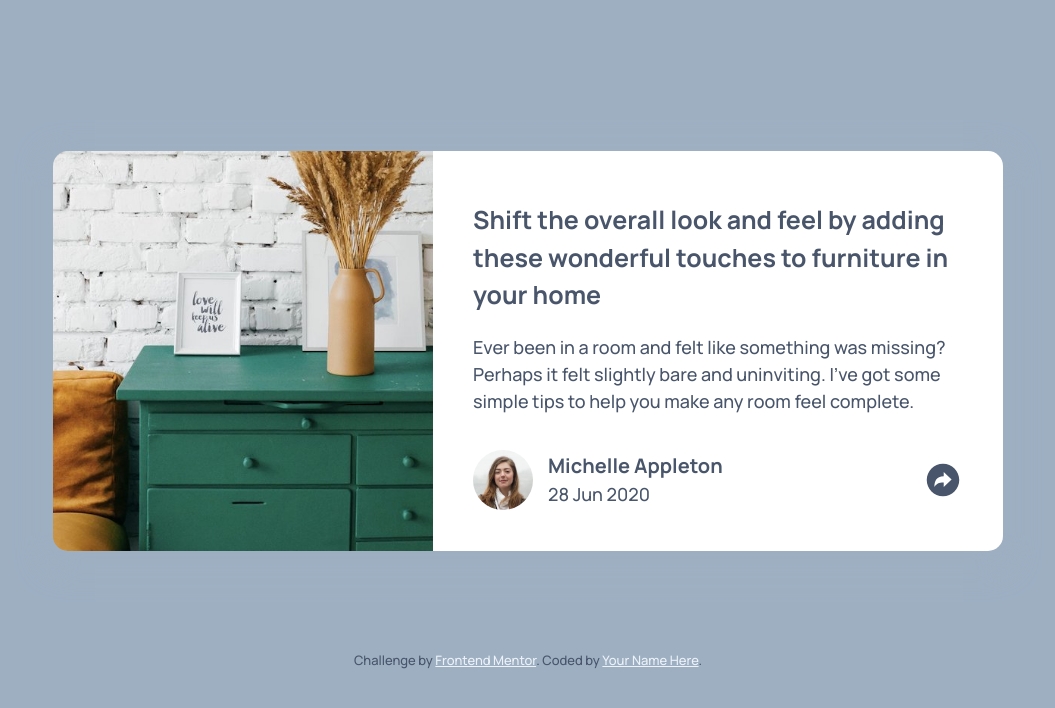
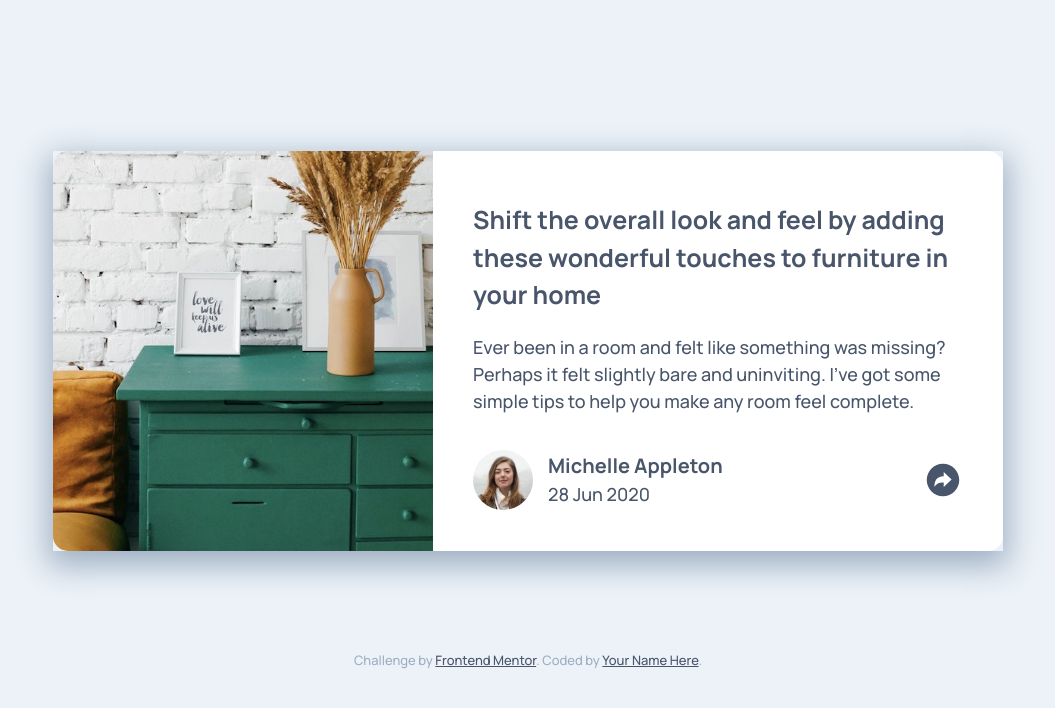
Before and after one commit to Mohamie/article-preview-component, a plain HTML site: page index.html in a window 1280 px wide. Shown: the whole page, without its empty margins (112-1167 px from the left). Drawn offline with Linux system fonts and the light colour scheme.

Commit message:
- changed background colour to be lighter - updates the screenshots

```diff
--- a/style.css
+++ b/style.css
@@ -26,7 +26,7 @@ body{
     font-family: 'Manrope', sans-serif;
     font-size: 1.3rem;
     color: var(--text-dark-color);
-    background-color: var(--primary-bg-color);
+    background-color: var(--text-secondary-color);
 }
 
 @media (min-width: 769px){
@@ -229,9 +229,10 @@ p{
 
 
 footer{
+    color: var(--primary-bg-color);
     margin-top: 10rem;
 }
 
 footer a{
-    color: var(--text-secondary-color);
+    color: var(--text-dark-color);
 }
```
Also changed, not shown: design/screenshot-desktop.png, design/screenshot-mobile.png.
